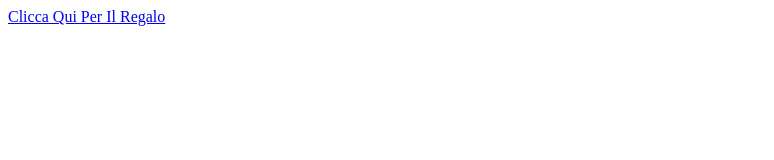
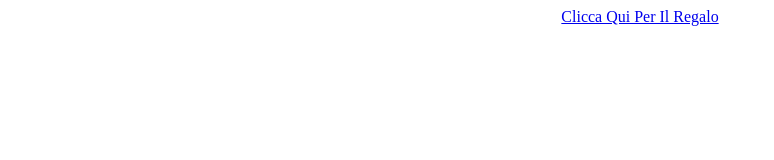
Before and after one commit to Vroom1704/PDF, a plain HTML site: page index.html in a window 1280 px wide. Shown: the whole page, without its empty margins (0-774 px from the left). Drawn offline with Linux system fonts and the light colour scheme.

Commit message:
Update index.html

```diff
--- a/index.html
+++ b/index.html
@@ -1,3 +1,3 @@
 <html>
-  <p><a href="De Vita Beata.pdf">Clicca Qui Per Il Regalo</a></p>
+  <p><a href="De Vita Beata.pdf"><center>Clicca Qui Per Il Regalo</a></p>
 </html>
```
